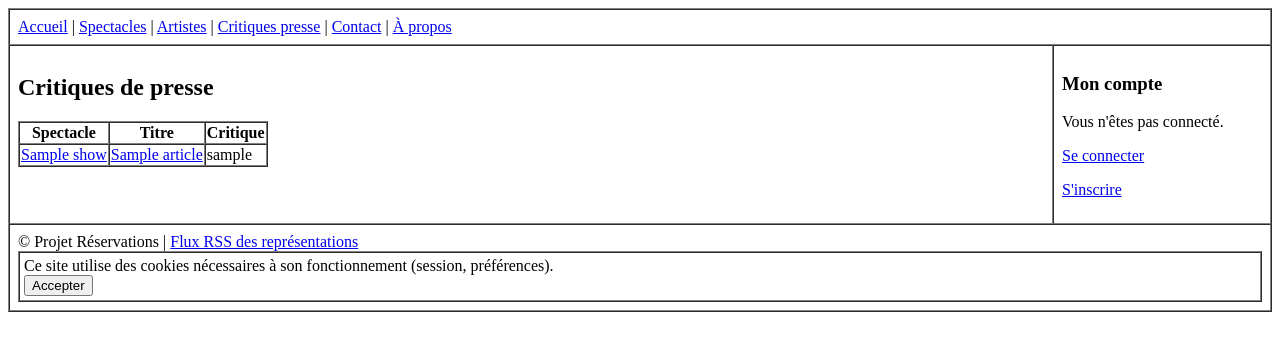
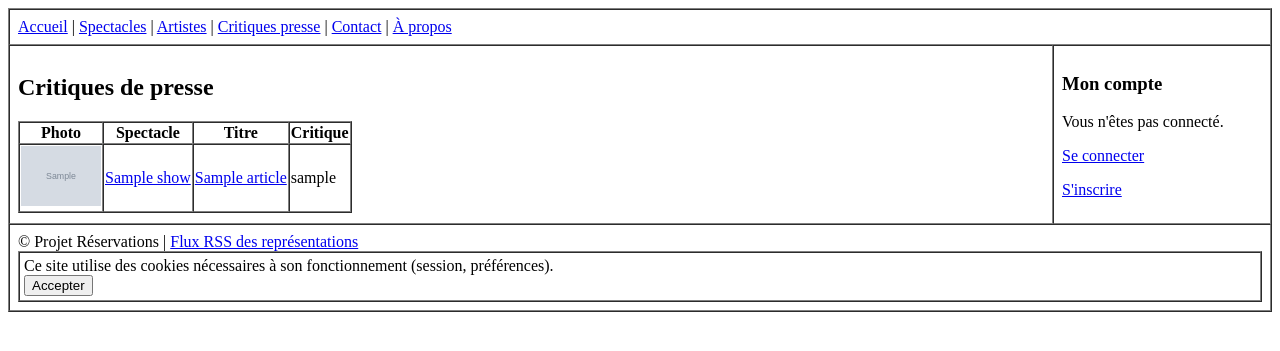
Before and after one commit to Nono1070/projets_pour_examen, a Django app: page /critiques-presse/ in a window 1280 px wide. Shown: the top 351 px of the page. Run offline with Django 5.2, Linux system fonts and the light colour scheme; tables that the repository leaves empty hold one stand-in row (values such as "Sample post"); grey boxes marked "Sample" are stand-in pictures.

Commit message:
Article de presse : photo + mise en page distincte de la critique membre
Distinction clarifiee : Review (commentaire + etoiles d'un membre) ne
vit que sur la fiche spectacle - inchange. PressArticle (article de
critique de presse) doit ressembler a un vrai article, pas a une
simple critique texte.

PressArticle.photo_url (CharField, meme convention que
Show.poster_url - pas d'upload de fichier dans ce projet, juste une
URL). press_article/show.html restructure en <article> avec header
(titre, auteur, date, spectacle), photo, corps du texte avec
linebreaks (paragraphes corrects au lieu d'un bloc de texte brut).
Vignette photo ajoutee dans la liste des articles
(press_article/index.html) et dans la section "Critiques de presse"
de la fiche spectacle (show/show.html).

```diff
--- a/reservations/forms.py
+++ b/reservations/forms.py
@@ -131,6 +131,7 @@ class PressArticleForm(forms.ModelForm):
         fields = [
             'show',
             'title',
+            'photo_url',
             'content',
             'url',
         ]
--- a/reservations/models/press_article.py
+++ b/reservations/models/press_article.py
@@ -8,6 +8,7 @@ class PressArticle(models.Model):
     critic = models.ForeignKey(User, on_delete=models.RESTRICT, null=False, related_name='press_articles')
     show = models.ForeignKey(Show, on_delete=models.RESTRICT, null=False, related_name='press_articles')
     title = models.CharField(max_length=255)
+    photo_url = models.CharField(max_length=255, blank=True)
     content = models.TextField(blank=True)
     url = models.CharField(max_length=255, blank=True)
     published = models.BooleanField(default=False)
--- a/reservations/templates/press_article/index.html
+++ b/reservations/templates/press_article/index.html
@@ -13,17 +13,18 @@
 
     <table border="1" cellspacing="0">
         <thead>
-            <tr><th>Spectacle</th><th>Titre</th><th>Critique</th></tr>
+            <tr><th>Photo</th><th>Spectacle</th><th>Titre</th><th>Critique</th></tr>
         </thead>
         <tbody>
         {% for article in articles %}
             <tr>
+                <td>{% if article.photo_url %}<img src="{{ article.photo_url }}" alt="{{ article.title }}" width="80">{% endif %}</td>
                 <td><a href="{% url 'reservations:show_show' article.show.id %}">{{ article.show.title }}</a></td>
                 <td><a href="{% url 'reservations:show_press_article' article.id %}">{{ article.title }}</a></td>
                 <td>{{ article.critic.username }}</td>
             </tr>
         {% empty %}
-            <tr><td colspan="3">Aucun article publié pour le moment.</td></tr>
+            <tr><td colspan="4">Aucun article publié pour le moment.</td></tr>
         {% endfor %}
         </tbody>
     </table>
--- a/reservations/templates/show/show.html
+++ b/reservations/templates/show/show.html
@@ -41,7 +41,10 @@
     <ul>
     {% for article in show.press_articles.all %}
         {% if article.published %}
-        <li><a href="{% url 'reservations:show_press_article' article.id %}">{{ article.title }} — {{ article.critic.username }}</a></li>
+        <li>
+            {% if article.photo_url %}<img src="{{ article.photo_url }}" alt="{{ article.title }}" width="60">{% endif %}
+            <a href="{% url 'reservations:show_press_article' article.id %}">{{ article.title }} — {{ article.critic.username }}</a>
+        </li>
         {% endif %}
     {% empty %}
         <li>Aucun article de presse pour le moment.</li>
```
Also changed, not shown: reservations/templates/press_article/show.html (+14 -3 lines), reservations/migrations/0017_pressarticle_photo_url.py (added).
